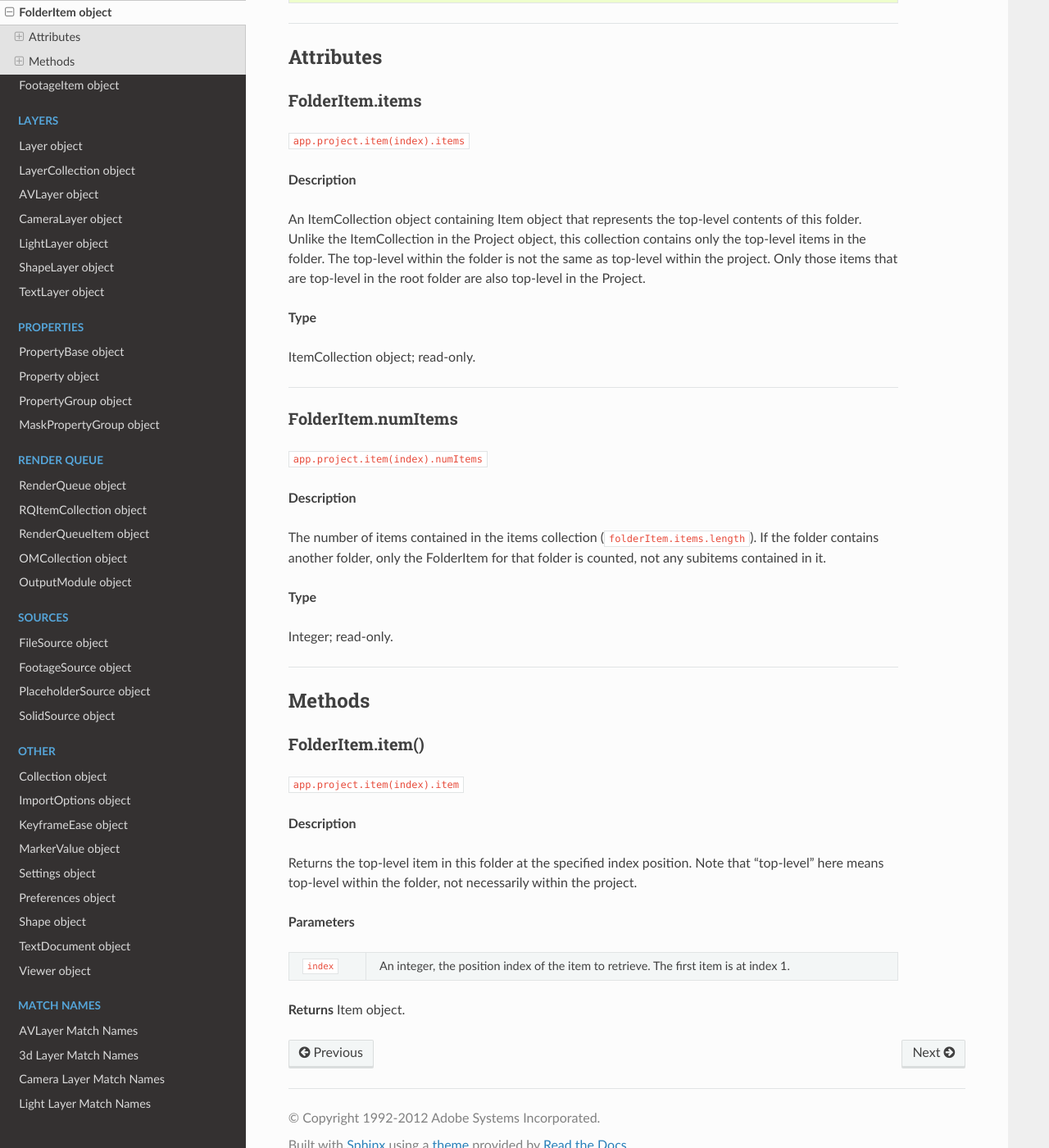
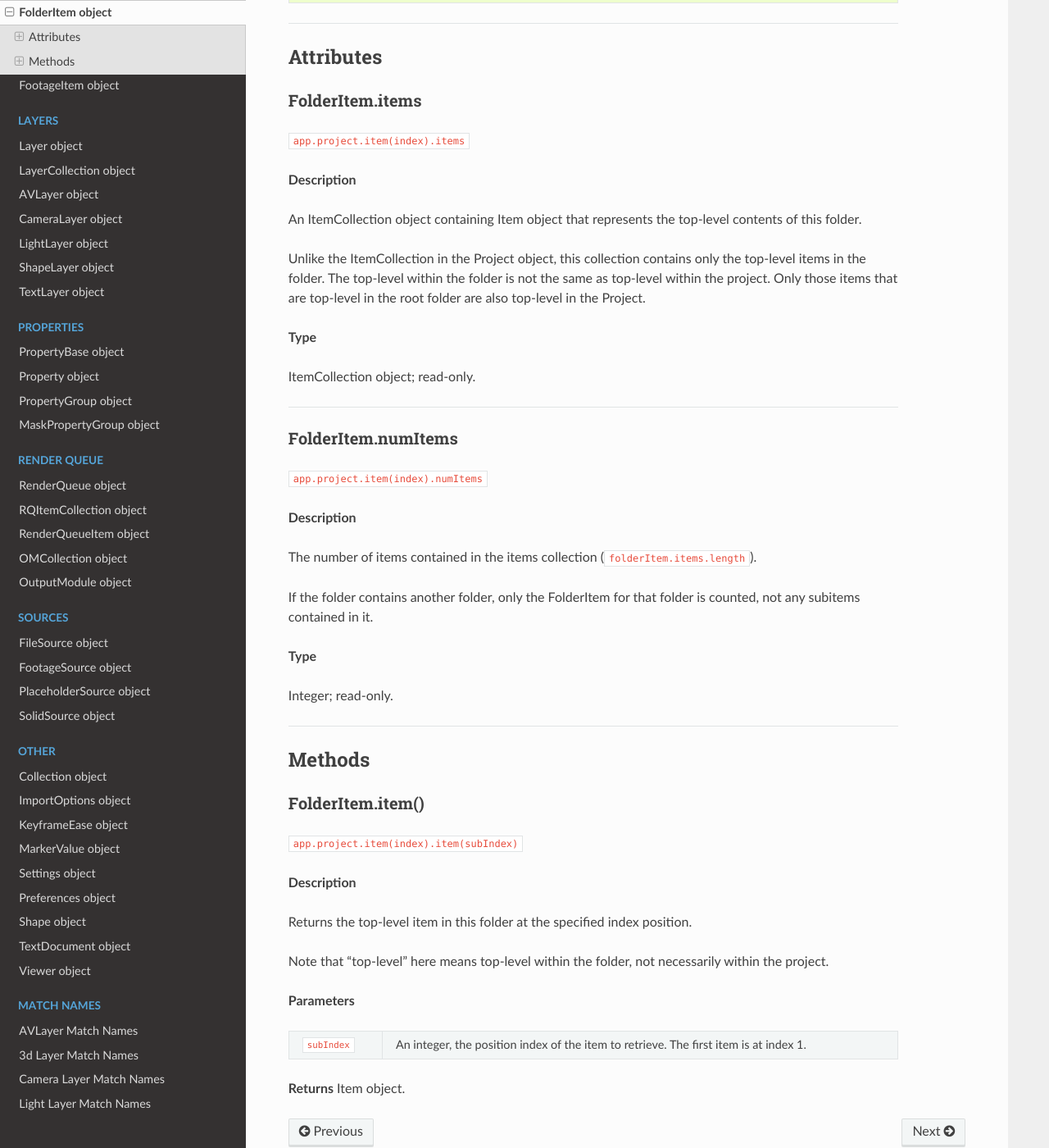
Before and after one commit to docsforadobe/after-effects-scripting-guide, a Sphinx documentation site: the page built from docs/items/folderitem.rst, in a window 1280 px wide and 1400 px high, scrolled down 605 px. Shown: the whole window at 82% size. Built offline with Sphinx 7.4.7 and the Read the Docs theme 2.0.0, drawn with Linux system fonts in a browser that asks for light colours.

Commit message:
Clarify function call for FolderItem.item()

```diff
--- a/docs/items/folderitem.rst
+++ b/docs/items/folderitem.rst
@@ -40,7 +40,9 @@ FolderItem.items
 
 **Description**
 
-An ItemCollection object containing Item object that represents the top-level contents of this folder. Unlike the ItemCollection in the Project object, this collection contains only the top-level items in the folder. The top-level within the folder is not the same as top-level within the project. Only those items that are top-level in the root folder are also top-level in the Project.
+An ItemCollection object containing Item object that represents the top-level contents of this folder.
+
+Unlike the ItemCollection in the Project object, this collection contains only the top-level items in the folder. The top-level within the folder is not the same as top-level within the project. Only those items that are top-level in the root folder are also top-level in the Project.
 
 **Type**
 
@@ -57,7 +59,9 @@ FolderItem.numItems
 
 **Description**
 
-The number of items contained in the items collection (``folderItem.items.length``). If the folder contains another folder, only the FolderItem for that folder is counted, not any subitems contained in it.
+The number of items contained in the items collection (``folderItem.items.length``).
+
+If the folder contains another folder, only the FolderItem for that folder is counted, not any subitems contained in it.
 
 **Type**
 
@@ -74,18 +78,20 @@ Methods
 FolderItem.item()
 *********************************************
 
-``app.project.item(index).item``
+``app.project.item(index).item(subIndex)``
 
 **Description**
 
-Returns the top-level item in this folder at the specified index position. Note that "top-level" here means top-level within the folder, not necessarily within the project.
+Returns the top-level item in this folder at the specified index position.
+
+Note that "top-level" here means top-level within the folder, not necessarily within the project.
 
 **Parameters**
 
-=========  =================================================================
-``index``  An integer, the position index of the item to retrieve. The first
-           item is at index 1.
-=========  =================================================================
+============  =================================================================
+``subIndex``  An integer, the position index of the item to retrieve.
+              The first item is at index 1.
+============  =================================================================
 
 **Returns**
 Item object.
```
